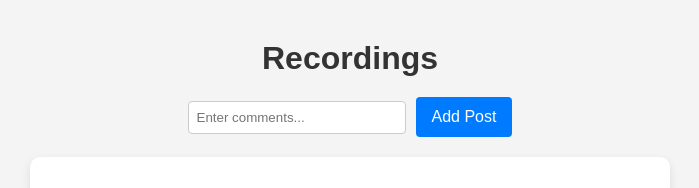
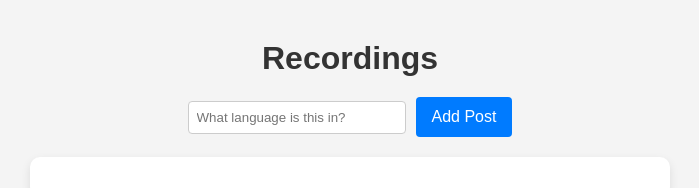
Before and after one commit to alexanderhu77/HOTH_Language_App, a React (Vite) app in the folder language-app/: page / in a window 1280 px wide. Shown: the top 188 px of the page, without its empty margins (290-989 px from the left). Built offline with nearby package versions, Linux system fonts and the light colour scheme.

Commit message:
update interface

```diff
--- a/language-app/src/App.jsx
+++ b/language-app/src/App.jsx
@@ -29,7 +29,7 @@ function App() {
           type="text"
           value={textInput}
           onChange={(e) => setTextInput(e.target.value)}
-          placeholder="Enter comments..."
+          placeholder="What language is this in?"
         />
         <label className="custom-file-upload">
           <input
@@ -44,7 +44,6 @@ function App() {
         {posts.map((content) => (
           <Post
             key={content.id}
-            fileName={content.fileName}
             audioURL={content.audioURL}
             text={content.text}
           />
```
